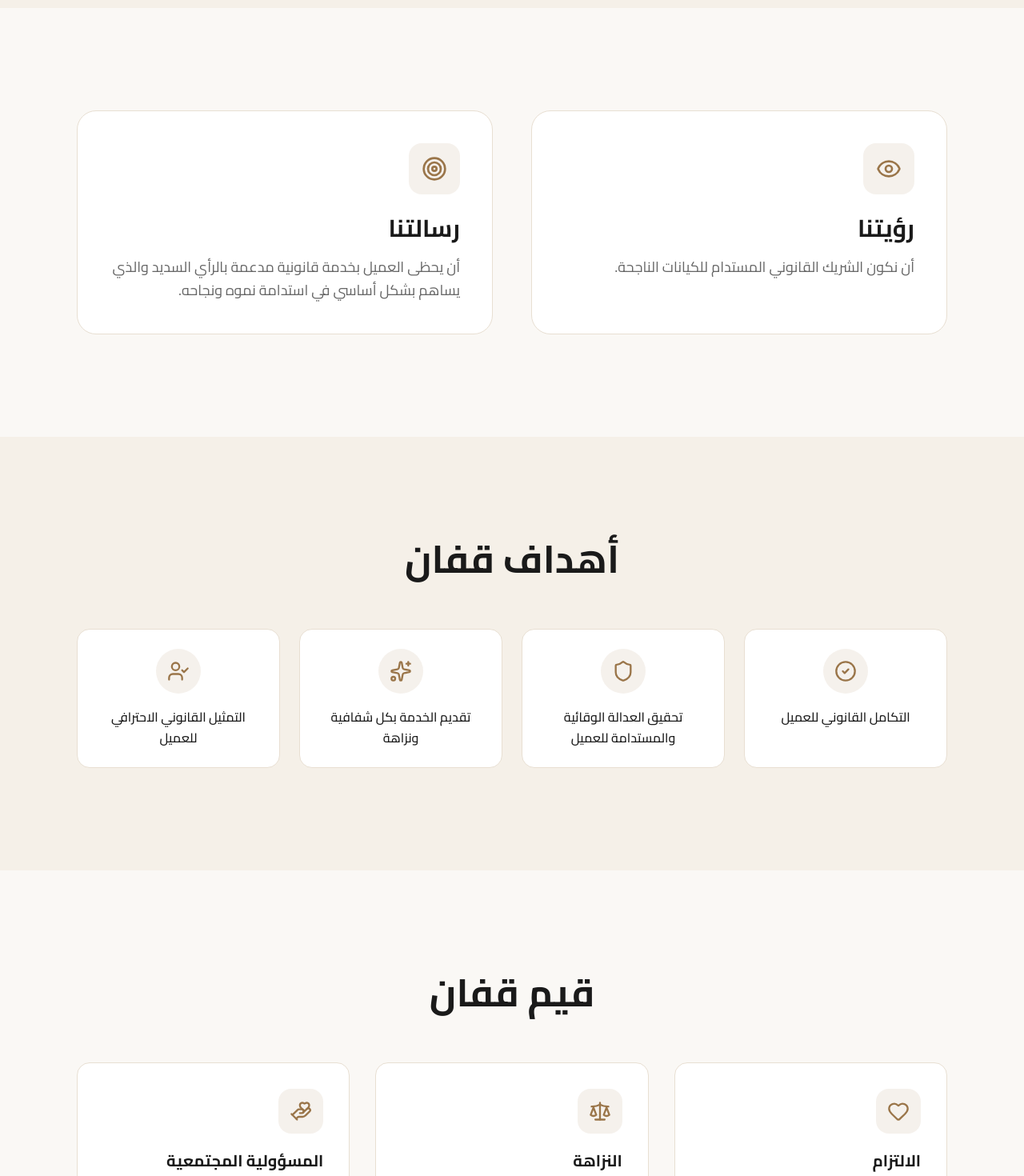
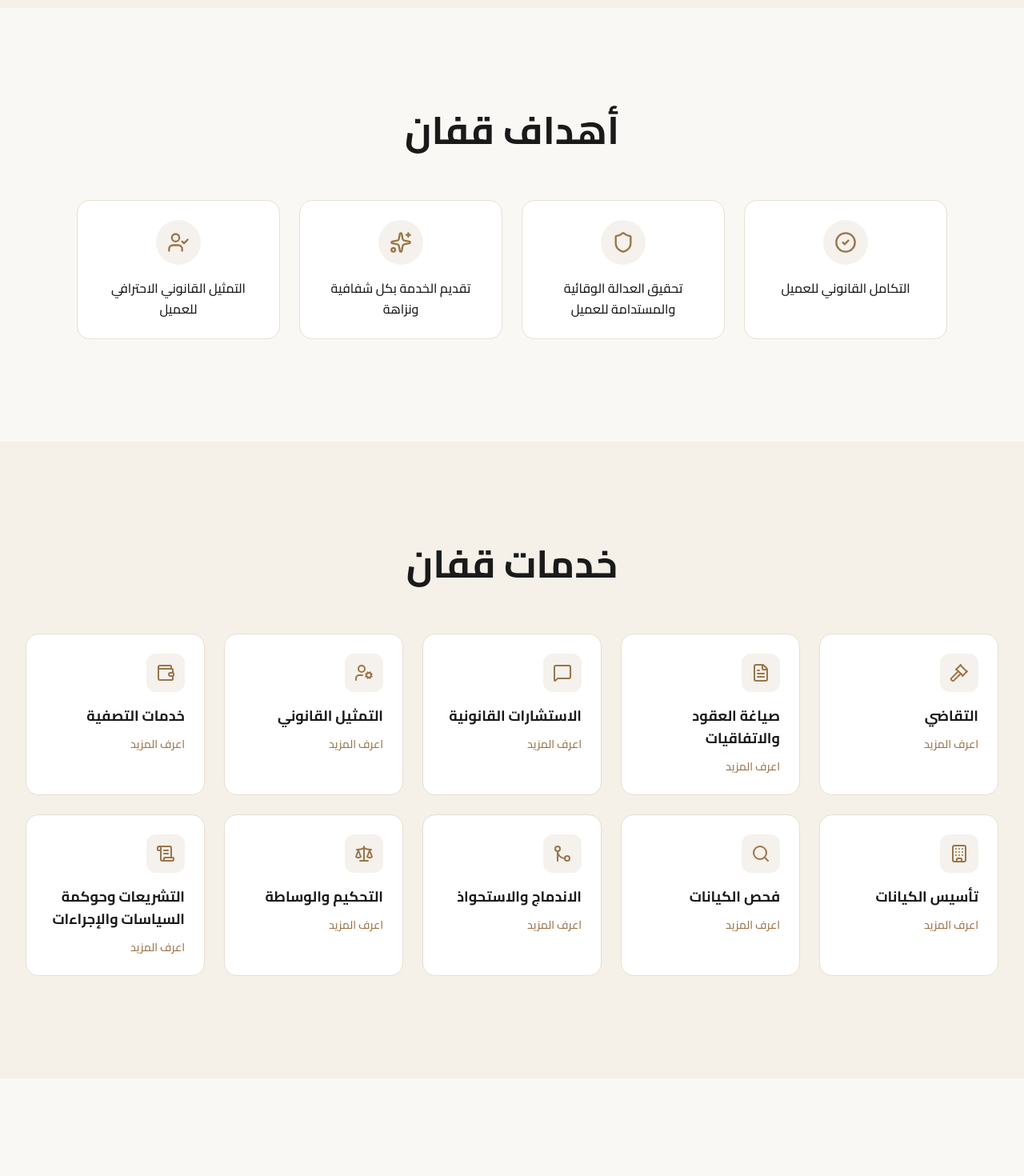
Before and after one commit to omarr-dev/qefan-website, a Next.js app: page / in a window 1280 px wide. Shown: the part 1320-2790 px from the top of the page at 80% size. Built offline with nearby package versions, Linux system fonts and the light colour scheme.

Commit message:
Refactor homepage components by removing Vision and Values sections, updating translations, and adjusting styling for improved clarity and consistency

```diff
--- a/src/app/page.tsx
+++ b/src/app/page.tsx
@@ -4,9 +4,7 @@ import { useState, useEffect } from 'react';
 import Navbar from '@/components/Navbar';
 import Hero from '@/components/Hero';
 import About from '@/components/About';
-import Vision from '@/components/Vision';
 import Goals from '@/components/Goals';
-import Values from '@/components/Values';
 import Services from '@/components/Services';
 import Clients from '@/components/Clients';
 import Team from '@/components/Team';
@@ -84,9 +82,7 @@ export default function Home() {
       />
       <Hero translations={translations} />
       <About translations={translations} />
-      <Vision translations={translations} />
       <Goals translations={translations} />
-      <Values translations={translations} />
       <Services translations={translations} />
       <Clients translations={translations} locale={locale} />
       <Team translations={translations} />
--- a/src/components/Goals.tsx
+++ b/src/components/Goals.tsx
@@ -28,7 +28,7 @@ export default function Goals({ translations }: GoalsProps) {
   ];
 
   return (
-    <section id="goals" className="py-20 md:py-32 bg-[var(--background-secondary)]">
+    <section id="goals" className="py-20 md:py-32 bg-[var(--background)]">
       <div className="max-w-6xl mx-auto px-4 sm:px-6 lg:px-8">
         <motion.div
           ref={ref}
--- a/src/components/Hero.tsx
+++ b/src/components/Hero.tsx
@@ -47,7 +47,7 @@ export default function Hero({ translations }: HeroProps) {
           initial={{ opacity: 0, y: 30 }}
           animate={{ opacity: 1, y: 0 }}
           transition={{ duration: 0.8, delay: 0.2 }}
-          className="text-3xl md:text-5xl lg:text-6xl font-bold text-[var(--foreground)] mb-6 leading-tight"
+          className="text-2xl md:text-3xl lg:text-4xl font-bold text-[var(--foreground)] mb-6 leading-tight"
         >
           {translations.hero.title}
         </motion.h1>
--- a/src/components/Navbar.tsx
+++ b/src/components/Navbar.tsx
@@ -12,9 +12,7 @@ interface NavbarProps {
   translations: {
     nav: {
       about: string;
-      vision: string;
       goals: string;
-      values: string;
       services: string;
       clients: string;
       team: string;
@@ -37,9 +35,7 @@ export default function Navbar({ locale, setLocale, isDark, setIsDark, translati
 
   const navItems = [
     { href: '#about', label: translations.nav.about },
-    { href: '#vision', label: translations.nav.vision },
     { href: '#goals', label: translations.nav.goals },
-    { href: '#values', label: translations.nav.values },
     { href: '#services', label: translations.nav.services },
     { href: '#clients', label: translations.nav.clients },
     { href: '#team', label: translations.nav.team },
--- a/src/components/Values.tsx
+++ /dev/null
@@ -1,73 +0,0 @@
-'use client';
-
-import { motion, useInView } from 'framer-motion';
-import { useRef } from 'react';
-import { Heart, Scale, HandHeart, BookOpen, Handshake } from 'lucide-react';
-
-interface ValuesProps {
-  translations: {
-    values: {
-      title: string;
-      commitment: { title: string; description: string };
-      integrity: { title: string; description: string };
-      responsibility: { title: string; description: string };
-      knowledge: { title: string; description: string };
-      trust: { title: string; description: string };
-    };
-  };
-}
-
-export default function Values({ translations }: ValuesProps) {
-  const ref = useRef(null);
-  const isInView = useInView(ref, { once: true, margin: "-100px" });
-
-  const values = [
-    { icon: Heart, ...translations.values.commitment },
-    { icon: Scale, ...translations.values.integrity },
-    { icon: HandHeart, ...translations.values.responsibility },
-    { icon: BookOpen, ...translations.values.knowledge },
-    { icon: Handshake, ...translations.values.trust },
-  ];
-
-  return (
-    <section id="values" className="py-20 md:py-32 bg-[var(--background)]">
-      <div className="max-w-6xl mx-auto px-4 sm:px-6 lg:px-8">
-        <motion.div
-          ref={ref}
-          initial={{ opacity: 0, y: 50 }}
-          animate={isInView ? { opacity: 1, y: 0 } : {}}
-          transition={{ duration: 0.8 }}
-          className="text-center mb-12 md:mb-16"
-        >
-          <h2 className="text-3xl md:text-4xl lg:text-5xl font-bold text-[var(--foreground)]">
-            {translations.values.title}
-          </h2>
-        </motion.div>
-
-        <div className="grid sm:grid-cols-2 lg:grid-cols-3 gap-6 md:gap-8">
-          {values.map((value, index) => (
-            <motion.div
-              key={index}
-              initial={{ opacity: 0, y: 30 }}
-              animate={isInView ? { opacity: 1, y: 0 } : {}}
-              transition={{ duration: 0.6, delay: 0.1 * index }}
-              className={`card rounded-2xl p-6 md:p-8 ${
-                index === 4 ? 'sm:col-span-2 lg:col-span-1' : ''
-              }`}
-            >
-              <div className="w-14 h-14 rounded-2xl bg-[var(--accent)]/10 flex items-center justify-center mb-5">
-                <value.icon className="w-7 h-7 text-[var(--accent)]" />
-              </div>
-              <h3 className="text-xl font-bold text-[var(--foreground)] mb-3">
-                {value.title}
-              </h3>
-              <p className="text-[var(--foreground-muted)] leading-relaxed">
-                {value.description}
-              </p>
-            </motion.div>
-          ))}
-        </div>
-      </div>
-    </section>
-  );
-}
--- a/src/components/Vision.tsx
+++ /dev/null
@@ -1,65 +0,0 @@
-'use client';
-
-import { motion, useInView } from 'framer-motion';
-import { useRef } from 'react';
-import { Eye, Target } from 'lucide-react';
-
-interface VisionProps {
-  translations: {
-    vision: {
-      title: string;
-      description: string;
-      missionTitle: string;
-      missionDescription: string;
-    };
-  };
-}
-
-export default function Vision({ translations }: VisionProps) {
-  const ref = useRef(null);
-  const isInView = useInView(ref, { once: true, margin: "-100px" });
-
-  return (
-    <section id="vision" className="py-20 md:py-32 bg-[var(--background)]">
-      <div className="max-w-6xl mx-auto px-4 sm:px-6 lg:px-8">
-        <div ref={ref} className="grid md:grid-cols-2 gap-8 md:gap-12">
-          {/* Vision Card */}
-          <motion.div
-            initial={{ opacity: 0, x: -50 }}
-            animate={isInView ? { opacity: 1, x: 0 } : {}}
-            transition={{ duration: 0.8 }}
-            className="card rounded-3xl p-8 md:p-10"
-          >
-            <div className="w-16 h-16 rounded-2xl bg-[var(--accent)]/10 flex items-center justify-center mb-6">
-              <Eye className="w-8 h-8 text-[var(--accent)]" />
-            </div>
-            <h3 className="text-2xl md:text-3xl font-bold text-[var(--foreground)] mb-4">
-              {translations.vision.title}
-            </h3>
-            <p className="text-lg text-[var(--foreground-muted)] leading-relaxed">
-              {translations.vision.description}
-            </p>
-          </motion.div>
-
-          {/* Mission Card */}
-          <motion.div
-            initial={{ opacity: 0, x: 50 }}
-            animate={isInView ? { opacity: 1, x: 0 } : {}}
-            transition={{ duration: 0.8, delay: 0.2 }}
-            className="card rounded-3xl p-8 md:p-10"
-          >
-            <div className="w-16 h-16 rounded-2xl bg-[var(--accent)]/10 flex items-center justify-center mb-6">
-              <Target className="w-8 h-8 text-[var(--accent)]" />
-            </div>
-            <h3 className="text-2xl md:text-3xl font-bold text-[var(--foreground)] mb-4">
-              {translations.vision.missionTitle}
-            </h3>
-            <p className="text-lg text-[var(--foreground-muted)] leading-relaxed">
-              {translations.vision.missionDescription}
-            </p>
-          </motion.div>
-        </div>
-      </div>
-    </section>
-  );
-}
--- a/src/messages/ar.json
+++ b/src/messages/ar.json
@@ -1,28 +1,20 @@
 {
   "nav": {
     "about": "عن قفان",
-    "vision": "رؤيتنا",
     "goals": "أهدافنا",
-    "values": "قيمنا",
     "services": "خدماتنا",
     "clients": "عملاؤنا",
     "team": "فريق العمل",
     "contact": "تواصل معنا"
   },
   "hero": {
-    "title": "قفان للمحاماة والاستشارات القانونية",
-    "subtitle": "شريكك القانوني المستدام نحو النجاح",
+    "title": "شريكك القانوني المستدام نحو النجاح",
+
     "cta": "تواصل معنا"
   },
   "about": {
     "title": "عن قفان",
     "description": "تأسست شركة قفان للمحاماة والاستشارات القانونية عبر تحالف عدد من الخبرات القانونية في مجال القضاء العام والإداري في المملكة العربية السعودية، إلى جانب الخبرات الممتدة من العمل في الإدارات التنفيذية في القطاع العام والخاص والقطاع غير الربحي. وقد شكّلت هذه الخبرات بمجموعها الوصول إلى الرأي القانوني السليم."
-  },
-  "vision": {
-    "title": "رؤيتنا",
-    "description": "أن نكون الشريك القانوني المستدام للكيانات الناجحة.",
-    "missionTitle": "رسالتنا",
-    "missionDescription": "أن يحظى العميل بخدمة قانونية مدعمة بالرأي السديد والذي يساهم بشكل أساسي في استدامة نموه ونجاحه."
   },
   "goals": {
     "title": "أهداف قفان",
@@ -30,29 +22,6 @@
     "goal2": "تحقيق العدالة الوقائية والمستدامة للعميل",
     "goal3": "تقديم الخدمة بكل شفافية ونزاهة",
     "goal4": "التمثيل القانوني الاحترافي للعميل"
-  },
-  "values": {
-    "title": "قيم قفان",
-    "commitment": {
-      "title": "الالتزام",
-      "description": "تقديم خدمات دقيقة ومتسقة وفق أعلى معايير النزاهة والامتثال"
-    },
-    "integrity": {
-      "title": "النزاهة",
-      "description": "العمل باستقلالية وعدالة وتقديم مصلحة العميل ضمن الأطر القانونية"
-    },
-    "responsibility": {
-      "title": "المسؤولية المجتمعية",
-      "description": "الإسهام في الوعي القانوني وخدمة المجتمع بمبادرات تطوعية"
-    },
-    "knowledge": {
-      "title": "المعرفة والتخصص",
-      "description": "تطوير مستمر لفريقنا لمواكبة التحديثات النظامية والتشريعية"
-    },
-    "trust": {
-      "title": "الثقة",
-      "description": "بناء علاقات قائمة على الشفافية والصدق والسرية"
-    }
   },
   "services": {
     "title": "خدمات قفان",
@@ -122,18 +91,25 @@
     }
   },
   "clients": {
-    "title": "عملاؤنا"
+    "title": "عملائنا"
   },
   "team": {
     "title": "فريق عمل قفان",
     "subtitle": "يضم فريق عمل قفان نخبة من المختصين",
     "member1": {
       "name": "إبراهيم بن عبد العزيز الحصين",
-      "roles": ["محام مرخص وشريك مؤسس", "مستشار قانوني إداري ومالي ووقفي", "مُحكّم وخبير وقفي"]
+      "roles": [
+        "محام مرخص وشريك مؤسس",
+        "مستشار قانوني إداري ومالي ووقفي",
+        "مُحكّم وخبير وقفي"
+      ]
     },
     "member2": {
       "name": "عمر بن علي الدعيلج",
-      "roles": ["محام مرخص وشريك مؤسس", "خبير في المنازعات العقارية ونزاعات الشراكات"]
+      "roles": [
+        "محام مرخص وشريك مؤسس",
+        "خبير في المنازعات العقارية ونزاعات الشراكات"
+      ]
     },
     "member3": {
       "name": "عمر بن عبدالرحمن الفيفي",
@@ -149,15 +125,27 @@
     },
     "member6": {
       "name": "هشام بن محمد آل سميح",
-      "roles": ["مستشار قانوني", "عضو لجان تشريعية وإدارية", "طالع على جوائز نمو"]
+      "roles": [
+        "مستشار قانوني",
+        "عضو لجان تشريعية وإدارية",
+        "طالع على جوائز نمو"
+      ]
     },
     "member7": {
       "name": "فهد المرشد",
-      "roles": ["محام مرخص", "خبير حوكمة ومخاطر", "مستشار قانوني في التأمين والرقابة والبحرية"]
+      "roles": [
+        "محام مرخص",
+        "خبير حوكمة ومخاطر",
+        "مستشار قانوني في التأمين والرقابة والبحرية"
+      ]
     },
     "member8": {
       "name": "عيسى خواجي",
-      "roles": ["مستشار / جودة", "مدير تنسيقي في القطاع الثالث", "مدرب معتمد قانوني وإداري"]
+      "roles": [
+        "مستشار / جودة",
+        "مدير تنسيقي في القطاع الثالث",
+        "مدرب معتمد قانوني وإداري"
+      ]
     }
   },
   "contact": {
--- a/src/messages/en.json
+++ b/src/messages/en.json
@@ -1,28 +1,20 @@
 {
   "nav": {
     "about": "About",
-    "vision": "Vision",
     "goals": "Goals",
-    "values": "Values",
     "services": "Services",
     "clients": "Clients",
     "team": "Team",
     "contact": "Contact"
   },
   "hero": {
-    "title": "Qefan Law Firm & Legal Consultancy",
-    "subtitle": "Your Sustainable Legal Partner Towards Success",
+    "title": "Your Sustainable Legal Partner Towards Success",
+
     "cta": "Contact Us"
   },
   "about": {
     "title": "About Qefan",
     "description": "Qefan Law Firm & Legal Consultancy was established through an alliance of legal expertise in the fields of general and administrative judiciary in the Kingdom of Saudi Arabia, alongside extensive experience working in executive departments in the public, private, and non-profit sectors. These combined experiences have shaped our approach to providing sound legal opinions."
-  },
-  "vision": {
-    "title": "Our Vision",
-    "description": "To be the sustainable legal partner for successful entities.",
-    "missionTitle": "Our Mission",
-    "missionDescription": "To provide our clients with legal services supported by sound advice that fundamentally contributes to the sustainability of their growth and success."
   },
   "goals": {
     "title": "Qefan's Goals",
@@ -30,29 +22,6 @@
     "goal2": "Achieving preventive and sustainable justice for the client",
     "goal3": "Providing services with complete transparency and integrity",
     "goal4": "Professional legal representation for the client"
-  },
-  "values": {
-    "title": "Qefan's Values",
-    "commitment": {
-      "title": "Commitment",
-      "description": "Providing accurate and consistent services according to the highest standards of integrity and compliance"
-    },
-    "integrity": {
-      "title": "Integrity",
-      "description": "Working with independence and fairness while prioritizing client interests within legal frameworks"
-    },
-    "responsibility": {
-      "title": "Social Responsibility",
-      "description": "Contributing to legal awareness and serving the community through voluntary initiatives"
-    },
-    "knowledge": {
-      "title": "Knowledge & Specialization",
-      "description": "Continuous development of our team to keep pace with regulatory and legislative updates"
-    },
-    "trust": {
-      "title": "Trust",
-      "description": "Building relationships based on transparency, honesty, and confidentiality"
-    }
   },
   "services": {
     "title": "Qefan's Services",
@@ -129,15 +98,25 @@
     "subtitle": "Our team includes a group of distinguished specialists",
     "member1": {
       "name": "Ibrahim bin Abdulaziz Al-Hussain",
-      "roles": ["Licensed Lawyer & Founding Partner", "Administrative, Financial & Waqf Legal Consultant", "Arbitrator & Waqf Expert"]
+      "roles": [
+        "Licensed Lawyer & Founding Partner",
+        "Administrative, Financial & Waqf Legal Consultant",
+        "Arbitrator & Waqf Expert"
+      ]
     },
     "member2": {
       "name": "Omar bin Ali Al-Doeelej",
-      "roles": ["Licensed Lawyer & Founding Partner", "Expert in Real Estate Disputes & Partnership Conflicts"]
+      "roles": [
+        "Licensed Lawyer & Founding Partner",
+        "Expert in Real Estate Disputes & Partnership Conflicts"
+      ]
     },
     "member3": {
       "name": "Omar bin Abdulrahman Al-Faifi",
-      "roles": ["Licensed Lawyer & Founding Partner", "Corporate Governance, Risk Management & Compliance Expert"]
+      "roles": [
+        "Licensed Lawyer & Founding Partner",
+        "Corporate Governance, Risk Management & Compliance Expert"
+      ]
     },
     "member4": {
       "name": "Khaled bin Mohammed Al-Harbi",
@@ -145,19 +124,35 @@
     },
     "member5": {
       "name": "Omar bin Abdulaziz Al-Sulaim",
-      "roles": ["Business Development & Oversight Expert", "Former Investigator & Generalizer", "Legal Consultant"]
+      "roles": [
+        "Business Development & Oversight Expert",
+        "Former Investigator & Generalizer",
+        "Legal Consultant"
+      ]
     },
     "member6": {
       "name": "Hisham bin Mohammed Al Sumaih",
-      "roles": ["Legal Consultant", "Member of Legislative & Administrative Committees", "Familiar with Nomo Awards"]
+      "roles": [
+        "Legal Consultant",
+        "Member of Legislative & Administrative Committees",
+        "Familiar with Nomo Awards"
+      ]
     },
     "member7": {
       "name": "Fahad Al-Murshid",
-      "roles": ["Licensed Lawyer", "Governance & Risk Expert", "Legal Consultant in Insurance, Oversight & Maritime"]
+      "roles": [
+        "Licensed Lawyer",
+        "Governance & Risk Expert",
+        "Legal Consultant in Insurance, Oversight & Maritime"
+      ]
     },
     "member8": {
       "name": "Issa Khawaji",
-      "roles": ["Quality Consultant", "Coordination Manager in Third Sector", "Certified Legal & Administrative Trainer"]
+      "roles": [
+        "Quality Consultant",
+        "Coordination Manager in Third Sector",
+        "Certified Legal & Administrative Trainer"
+      ]
     }
   },
   "contact": {
```
